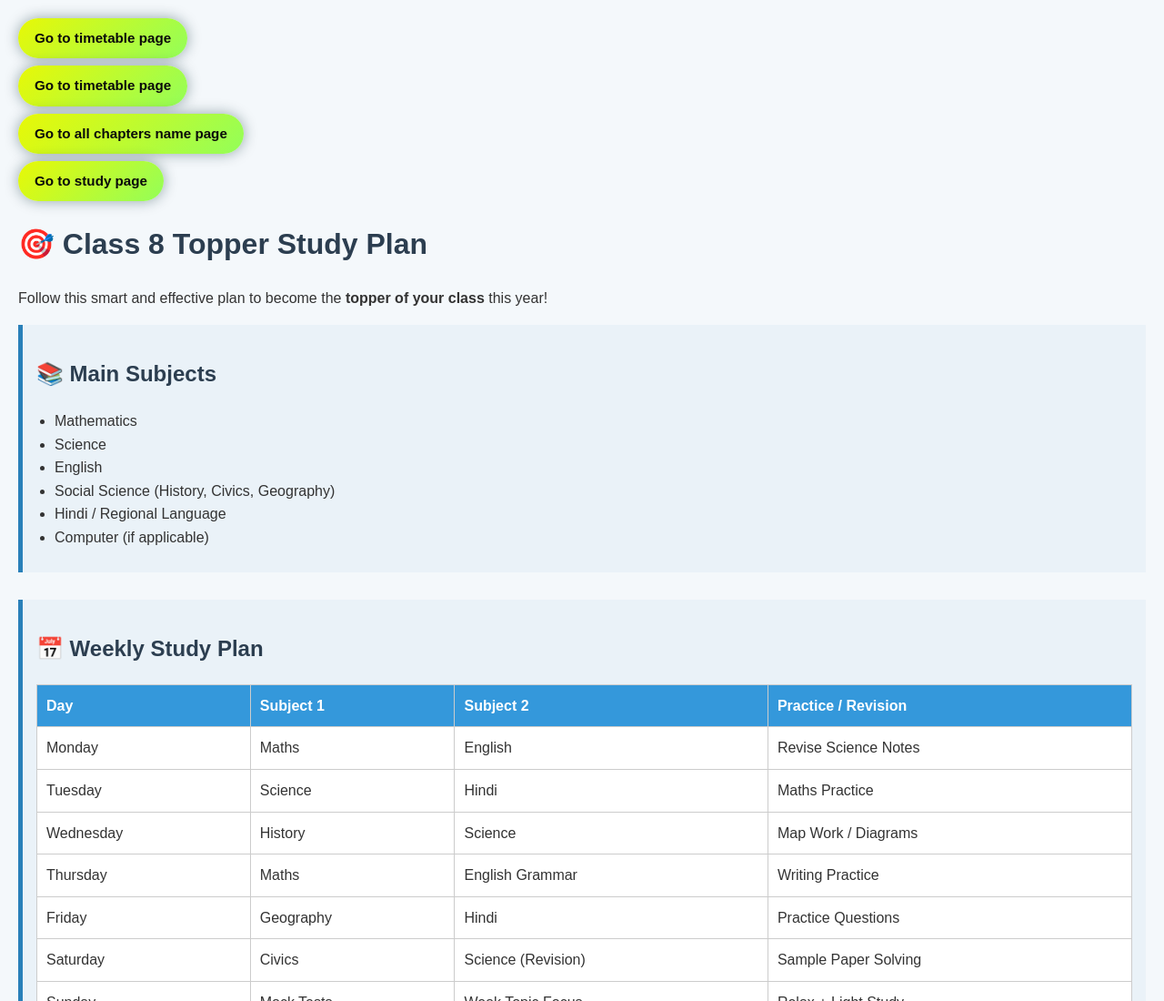
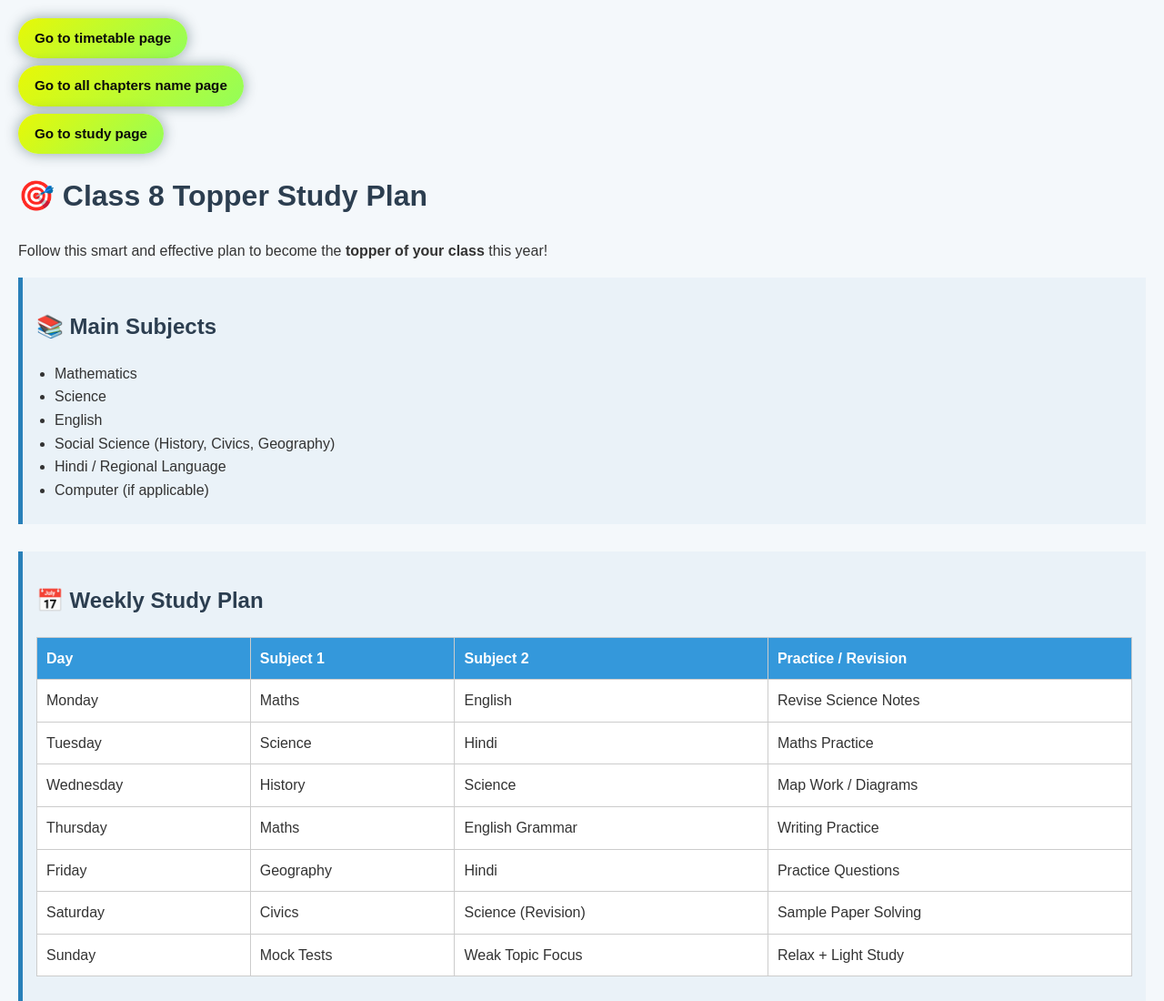
Before and after one commit to olorono8/8th, a plain HTML site: page index.html in a window 1280 px wide. Shown: the top 1100 px of the page at 91% size. Drawn offline with Linux system fonts and the light colour scheme.

Commit message:
Update index.html

```diff
--- a/index.html
+++ b/index.html
@@ -64,7 +64,6 @@
 </head>
 <body>
      <a href="all_chapters.html" class="btn">Go to timetable page</a>
-    <a href="sir.html" class="btn">Go to timetable page</a>
 
     <a href="all_chapters_plan.html" class="btn">Go to all chapters name page</a>
 
```
